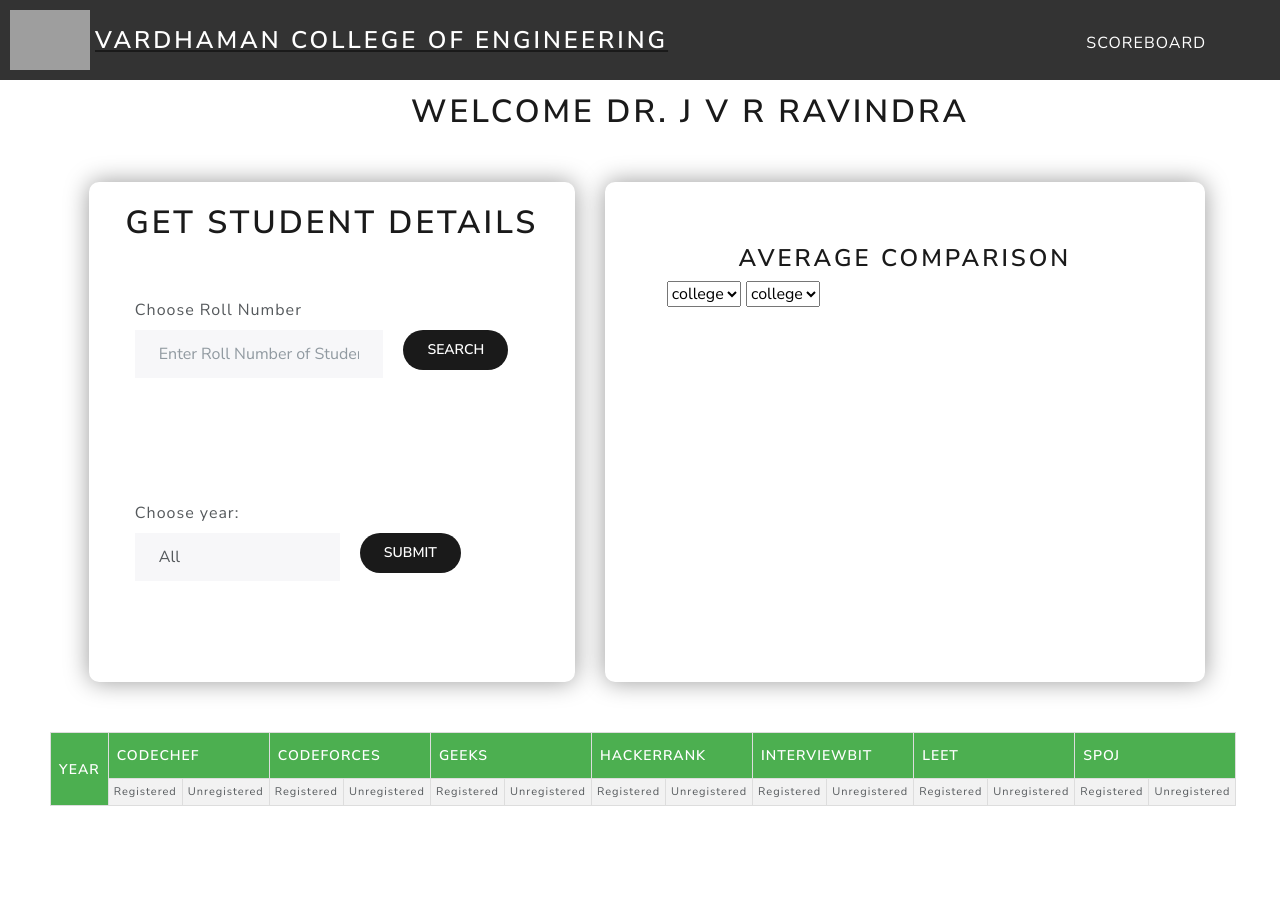
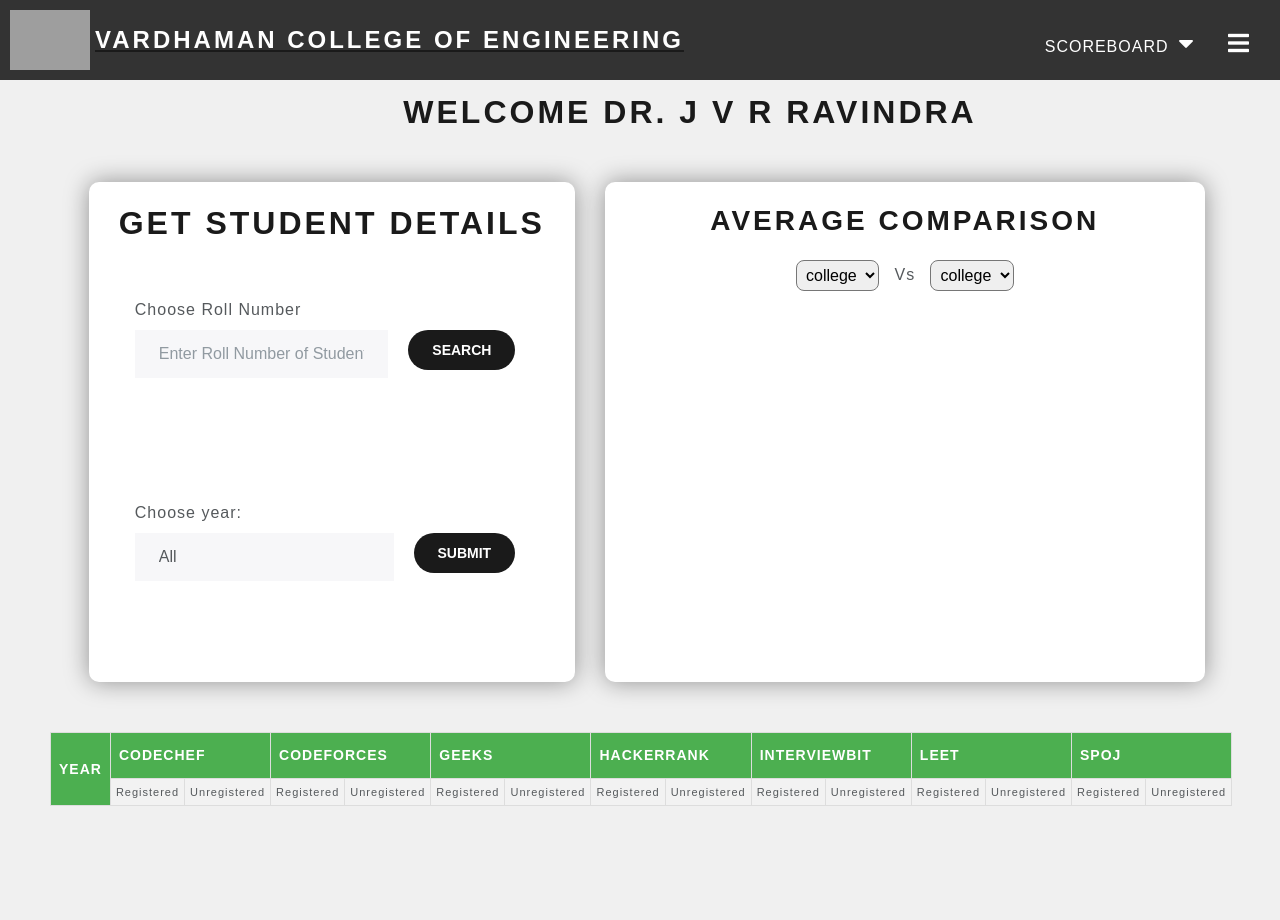
Before and after one commit to SSSM22/test, a Django app: template templates/principal_view.html in a window 1280 px wide; the page is wider, and only the part inside the window is pictured. Before the commit the page ends 806 px from the top of that part, so only its background shows below. Run offline with Django 4.2, Linux system fonts and the light colour scheme; the template is opened without the code that fills it, so the values that code supplies are empty; grey boxes are pictures that could not be loaded.

Commit message:
principal and hod page chnages css

```diff
--- a/templates/hod_panel.html
+++ b/templates/hod_panel.html
@@ -141,7 +141,7 @@
 
         <div class="comparision_graph">
           <h2 class="text-center">Average Comparison</h2>
-          <select name="department" id="department">
+          <select name="department" id="department" class="dept-buttons">
             <option value="college">college</option>
             <option value="cse">cse</option>
             <option value="it">it</option>
--- a/templates/principal_view.html
+++ b/templates/principal_view.html
@@ -9,13 +9,17 @@
       href="https://bootswatch.com/5/lux/bootstrap.min.css"
       rel="stylesheet"
     />
+    <link rel="stylesheet" href="https://cdnjs.cloudflare.com/ajax/libs/font-awesome/5.15.4/css/all.min.css">
+
     <script src="https://cdn.jsdelivr.net/npm/chart.js"></script>
     <script src="https://cdnjs.cloudflare.com/ajax/libs/Chart.js/3.9.1/chart.min.js"></script>
 
     <style>
 
       body{
-        margin: 0;
+        background-color: #f0f0f0;
+  font-family: Arial, sans-serif;
+  margin: 0;
       }
 
       .custom-box {
@@ -81,36 +85,17 @@
         border: 2px solid #fff;
         border-radius: 10px;
         box-shadow: 0 0px 25px rgba(0,0,0,0.4);
-        padding: 60px;
-        padding-bottom: 90px;
+        padding: 20px;
       }
 
-      .row-box{
-        display: grid;
-        grid-template-columns: auto auto;
-        grid-template-rows: 1fr;
-      }
-
-      p{
-        margin: 10px 0;
-  text-align: center;
-    text-transform: uppercase;
-    font-weight: bolder;
-    letter-spacing: 3px;
-    padding-left: 500px;
-      }
-
-      .custom_h1 {
-
-  color: #fff;
-  text-transform: uppercase;
-  letter-spacing: 3px;
-  font-size: x-large;
 
 
-}
 .college-name h1 {
-margin: 0;
+            margin: 0;
+            color: #fff;
+            text-transform: uppercase;
+            letter-spacing: 3px;
+            font-size: x-large;
 }
 
 
@@ -234,6 +219,27 @@ box-sizing: border-box;
 -moz-box-sizing: border-box;
 }
 
+.row-box{
+  display: grid;
+  grid-template-columns: 0.95fr 0.05fr;
+  grid-template-rows: 1fr;
+  grid-auto-flow: dense;
+}
+
+.compare-buttons {
+  margin: 4%;
+  display: flex;
+  justify-content: center;
+  align-items: center;
+}
+
+.dept-buttons {
+margin-left: 3%;
+margin-right: 3%;
+padding: 1%;
+border-radius: 8px;
+
+}
 
     </style>
   </head>
@@ -245,10 +251,9 @@ box-sizing: border-box;
     <nav class="navigationbar1">
       <div class="logo-image">
         <a href="/student_panel" class="logo"><img src="https://vardhaman.org/wp-content/uploads/2021/08/vardhamanlogo-1.png" alt="college Logo">
-
         </div>
       <div class="college-name">
-        <h1 class="custom_h1">Vardhaman College of Engineering</h1>
+        <h1>Vardhaman College of Engineering</h1>
       </div>
 
     <ul class="navigation-items">
@@ -296,6 +301,8 @@ box-sizing: border-box;
             <h5 style="color: rgb(248, 34, 34)">{{message}}</h5>
             {% endfor %} {% endif %}
 
+
+
             <form action="/hod_view" method="get" class="p-4">
 
               <label class="form-label mt-2 custom-padding"
@@ -324,12 +331,12 @@ box-sizing: border-box;
 
 </div>
 
-            <form action="/hod_view" method="post" class="p-4">
+            <form action="/hod_view" method="post"  class="p-4">
               {% csrf_token %}
               <label for="year" class="form-label mt-2 custom-padding"><b>Choose year:</b></label>
               <div class="row-box">
                 <div class="roll_input">
-              <select name="year" id="year" class="form-control"">
+              <select name="year" id="year" class="form-control">
                 <option value="all">All</option>
                 <option value="3">First Year</option>
                 <option value="2">Second Year</option>
@@ -352,8 +359,9 @@ box-sizing: border-box;
 
 
         <div class="comparision_graph">
-          <h3 class="text-center">Average Comparison</h3>
-          <select name="department" id="one">
+          <h2 class="text-center">Average Comparison</h2>
+          <div class="compare-buttons">
+          <select name="department" id="one" class="dept-buttons">
             <option value="college">college</option>
             <option value="cse">cse</option>
             <option value="it">it</option>
@@ -365,7 +373,8 @@ box-sizing: border-box;
             <option value="mec">mec</option>
             <option value="civ">civ</option>
           </select>
-          <select name="department" id="two">
+          Vs
+          <select name="department" id="two" class="dept-buttons">
             <option value="college">college</option>
             <option value="cse">cse</option>
             <option value="it">it</option>
@@ -377,6 +386,8 @@ box-sizing: border-box;
             <option value="mec">mec</option>
             <option value="civ">civ</option>
           </select>
+        </div>
+
           <canvas id="bargraph" width="900" height="600"></canvas>
           </div>
 
```
Also changed, not shown: static/css/hod_panel.css (+8 -0 lines).
